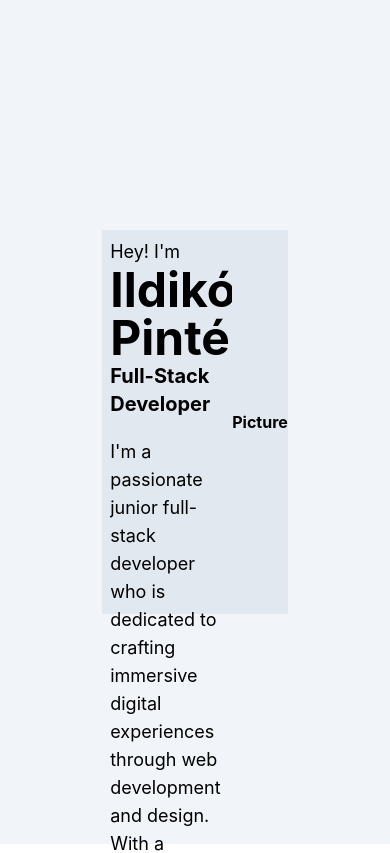
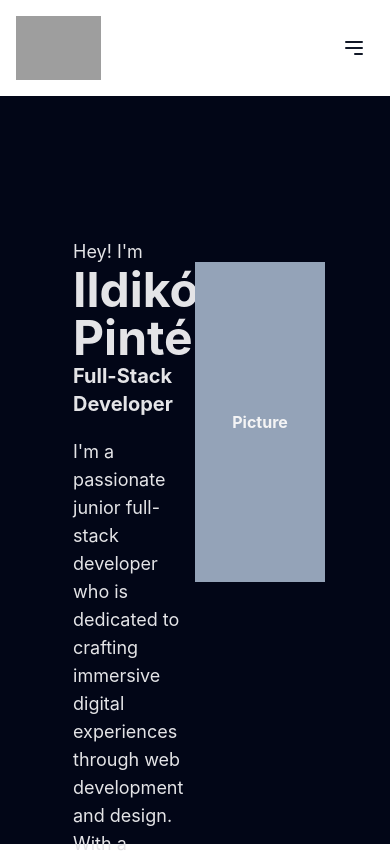
Before and after one commit to mayu0126/my-portfolio, a React (Create React App) app: page / in a window 390 px wide. Shown: the top 853 px of the page. Built offline with nearby package versions, Linux system fonts and the light colour scheme; grey boxes are pictures that could not be loaded.

Commit message:
feat: add Header

```diff
--- a/src/App.js
+++ b/src/App.js
@@ -1,11 +1,13 @@
 import React from 'react';
 import { BrowserRouter as Router, Route, Routes } from "react-router-dom";
 import Main from './pages/Main'
+import Header from './components/Header/Header';
 
 function App() {
   return (
-    <div className="bg-slate-100">
+    <div className="bg-slate-950">
       <Router>
+        <Header />
         <Routes>
           <Route path="/" element={<Main/>} />
 
--- /dev/null
+++ b/src/components/Header/Header.jsx
@@ -0,0 +1,99 @@
+import { Link } from 'react-router-dom';
+import { React, useState } from 'react';
+
+const navigation = [
+  { name: 'About me', href: 'aboutme' },
+  { name: 'Projects', href: 'projects' },
+  { name: 'Resume', href: 'resume' },
+  { name: `Let's talk`, href: 'letstalk' },
+
+];
+
+const Header = () => {
+  const [isMenuOpen, setIsMenuOpen] = useState(false);
+  const [isCloseIcon, setIsCloseIcon] = useState(false);
+
+  const toggleMenu = () => {
+    setIsMenuOpen(!isMenuOpen);
+    setIsCloseIcon(!isCloseIcon);
+  };
+
+  const closeMenu = () => {
+    setIsMenuOpen(false);
+    setIsCloseIcon(false);
+  };
+
+  return (
+    <header className="absolute inset-x-0 top-0 z-50 bg-white">
+      <nav className="flex items-center justify-between p-4 xl:px-4" aria-label="Global">
+
+        <div className="flex-1">
+          <Link to="/" className="-m-1.5 p-1.5 flex items-center">
+            <img
+              className="h-16 w-auto"
+              src="https://pngimg.com/uploads/letter_m/letter_m_PNG120.png"
+              alt=""
+            />
+          </Link>
+        </div>
+
+        <div className="md:hidden">
+          <div className="flex items-center">
+
+            <button
+              className="text-gray-900 p-2 focus:outline-none focus:ring"
+              onClick={toggleMenu}
+            >
+              {isCloseIcon ? (
+                // X ikon
+                <svg
+                  className="h-6 w-6 text-slate-600"
+                  fill="none"
+                  stroke="currentColor"
+                  viewBox="0 0 24 24"
+                  xmlns="http://www.w3.org/2000/svg"
+                >
+                  <path strokeLinecap="round" strokeLinejoin="round" strokeWidth="2" d="M6 18L18 6M6 6l12 12" />
+                </svg>
+              ) : (
+                // Hamburger ikon
+                <svg
+                  className="h-6 w-6"
+                  fill="none"
+                  stroke="currentColor"
+                  viewBox="0 0 24 24"
+                  xmlns="http://www.w3.org/2000/svg"
+                >
+                  <path strokeLinecap="round" strokeLinejoin="round" strokeWidth="2" d="M4 6h16M4 12h16m-7 6h7" />
+                </svg>
+              )}
+
+            </button>
+            {isMenuOpen && (
+              <div className="absolute top-16 right-0 w-48 bg-white border border-gray-200 rounded-lg p-2">
+                  <>
+                  {navigation.map((item) => (
+                    <Link key={item.name} to={item.href} onClick={closeMenu} className="text-sm font-semibold leading-6 block px-4 py-2 text-gray-900 hover:bg-gray-100">
+                      {item.name}
+                    </Link>
+                  ))
+                  }
+                </>
+              </div>
+            )}
+          </div>
+        </div>
+
+        <div className="hidden md:flex md:gap-x-12">
+          {navigation.map((item) => (
+            <Link key={item.name} to={item.href} className="text-base font-semibold text-slate-800 hover:text-slate-600">
+              {item.name}
+            </Link>
+          ))}
+        </div>
+      </nav>
+    </header>
+  );
+};
+
+export default Header;
--- /dev/null
+++ b/src/components/Header/index.js
@@ -0,0 +1,3 @@
+import Header from "./Header";
+
+export default Header;
--- a/src/components/Landing/Landing.jsx
+++ b/src/components/Landing/Landing.jsx
@@ -4,7 +4,7 @@ import { React, useState } from 'react';
 function Landing () {
  return (
     <div className='flex justify-center items-center h-screen'>
-        <div className='w-1/3 h-96 ml-36 px-2 py-2 bg-slate-200 text-left'>
+        <div className='w-1/3 h-96 ml-36 px-2 py-2 bg-slate-950 text-zinc-200 text-left'>
             <div className='text-lg'>Hey! I'm</div>
             <div className='font-bold text-5xl'>Ildikó Pintér</div>
             <div className='font-bold text-xl'>Full-Stack Developer</div>
@@ -64,8 +64,11 @@ function Landing () {
                 </svg>
             </div>
         </div>
-        <div className='w-1/3 h-96 mr-36 text-center flex justify-center items-center bg-slate-200'>
-            <div className='font-bold'>Picture</div>
+        <div className='w-1/3 h-96 mr-36 text-center flex justify-center items-center bg-slate-950'>
+            <div className='w-80 h-80 bg-slate-400 flex justify-center items-center'>
+                <div className='font-bold text-zinc-100'>Picture</div>
+            </div>
+
         </div>
     </div>
  )
--- a/src/pages/Main/Main.jsx
+++ b/src/pages/Main/Main.jsx
@@ -1,5 +1,6 @@
 import React from 'react';
 import Landing from '../../components/Landing';
+
 
 function Main () {
     return (
```
